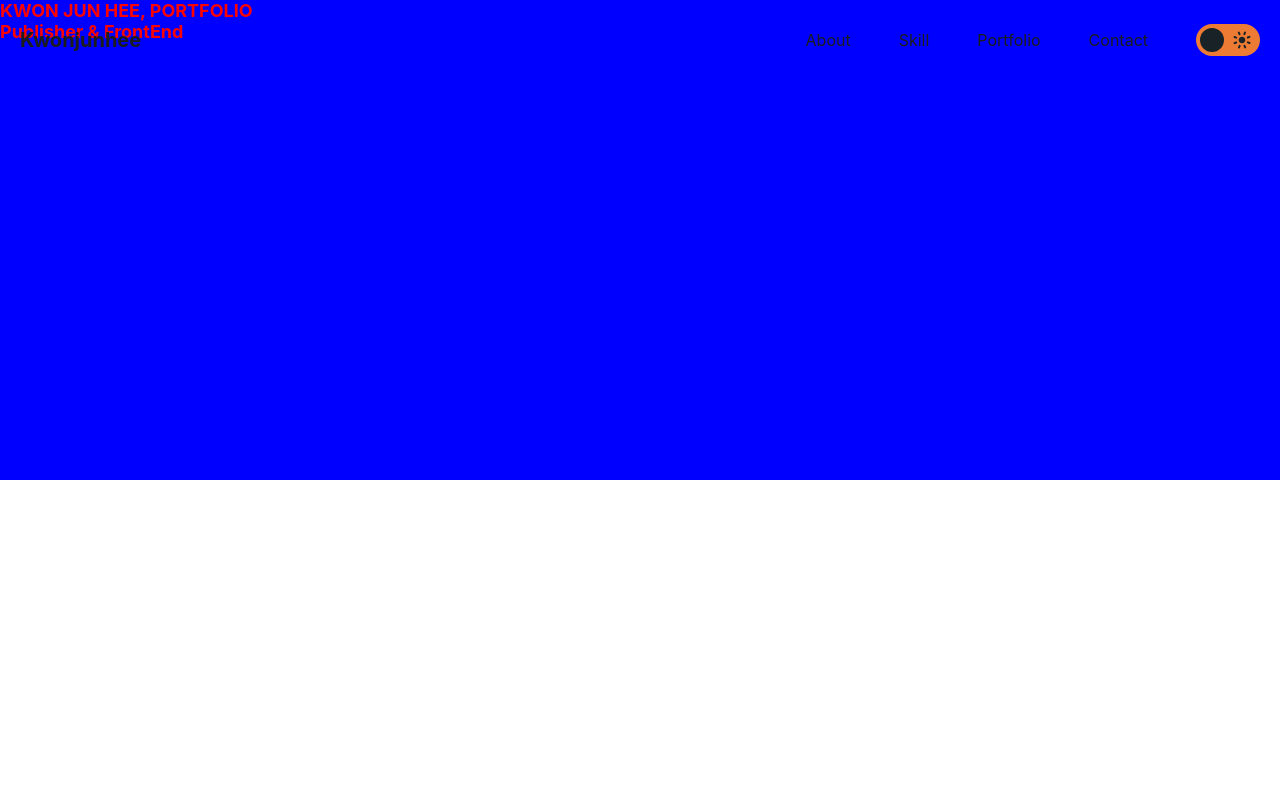
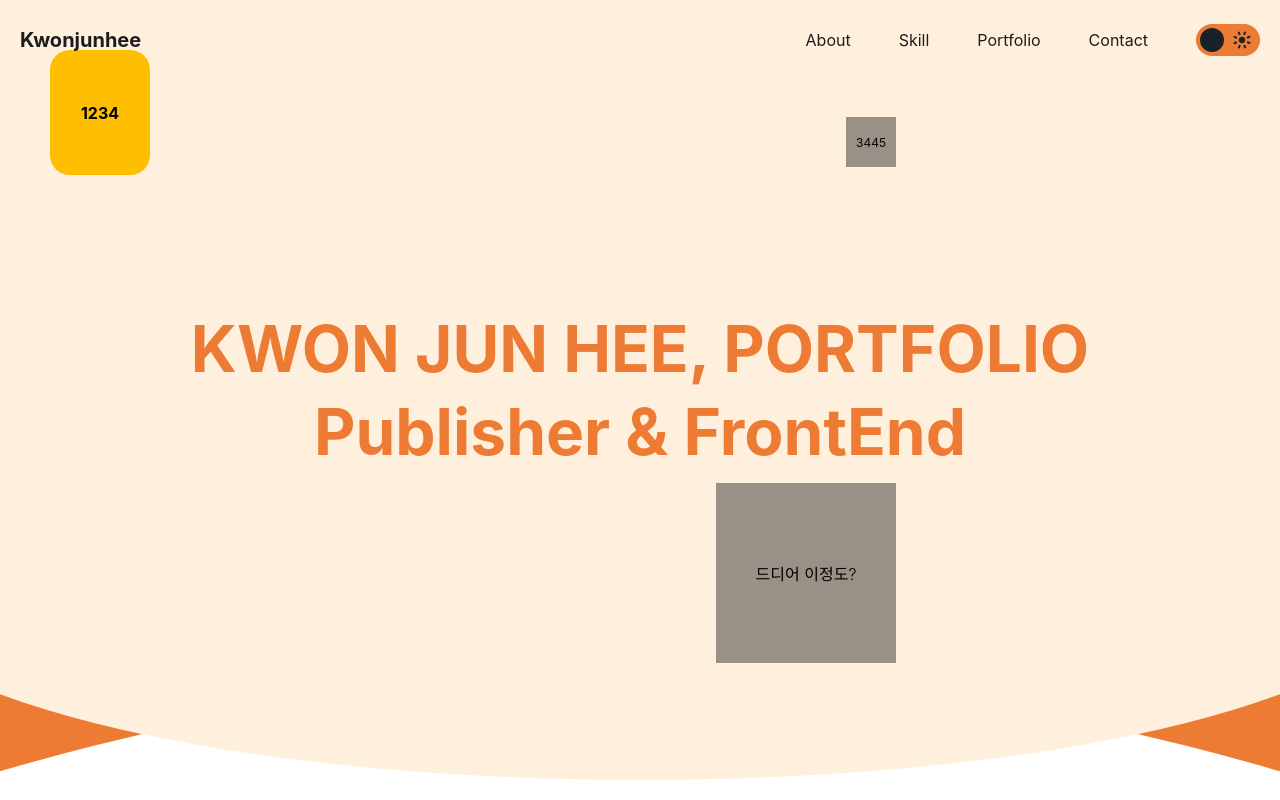
Before and after one commit to kjhto46/nextPortfolio, a Next.js app: page / in a window 1280 px wide. Built offline with nearby package versions, Linux system fonts and the light colour scheme; no server answers; the database is empty.

Commit message:
react Hook으로 기능 구현 성공

```diff
--- a/app/_mixins.scss
+++ b/app/_mixins.scss
@@ -1,3 +1,9 @@
+@mixin tablet {
+   @media (max-width: 1024px) {
+      @content;
+   }
+}
+
 @mixin mobile {
    @media (max-width: 768px) {
       @content;
--- a/app/common/css/Header.module.scss
+++ b/app/common/css/Header.module.scss
@@ -1,17 +1,19 @@
 .header {
-  position: fixed; left: 0; right: 0; top: 0; height: var(--header-height-);
+  position: fixed; left: 0; right: 0; top: 0; height: var(--header-height-); z-index:8000;
 
   > div { display: flex; justify-content: space-between; align-items: center; width: 100%; max-width: 1600px; margin: 0 auto; }
-  h1 a { display: flex; justify-content: center; align-items: center; height: var(--header-height-); font-size: 20px; color:var(--font-color01); }
+  h1 a { display: flex; justify-content: center; align-items: center; height: var(--header-height-); font-size: 20px; color: var(--font-color01); }
+  nav {
+    display: flex; justify-content: flex-end; align-items: center;
 
-  nav {display:flex; justify-content: flex-end; align-items: center;
-   ul {display:flex; align-items:center;
-      li a {padding:0 24px; line-height:var(--header-height-); font-size:16px; color:var(--font-color01);}
-   }
-   }
+    ul {
+      display: flex; align-items: center;
 
+      li a { padding: 0 24px; line-height: var(--header-height-); font-size: 16px; color: var(--font-color01); }
+    }
+  }
   .colorModeBtn {
-    position: relative; display: flex; width: 64px; height: 32px; margin:0 0 0 24px; padding: 4px; background: var(--colorModeBtnBg); border-radius: 16px; transition: background 0.3s linear; cursor: pointer;
+    position: relative; display: flex; width: 64px; height: 32px; margin: 0 0 0 24px; padding: 4px; background: var(--colorModeBtnBg); border-radius: 16px; transition: background 0.3s linear; cursor: pointer;
 
     span { position: absolute; top: calc(50% - 12px); display: block; width: 24px; height: 24px; border-radius: 100%; background: var(--colorModeBtnColor); transition: left 0.3s linear; z-index: 2; }
     svg {
--- a/app/common/css/globals.scss
+++ b/app/common/css/globals.scss
@@ -1,3 +1,4 @@
+@charset "utf-8";
 
 /*============================================================================================================
     리셋
@@ -66,3 +67,19 @@ img,svg {width:auto; max-width:100%;}
 :root {
     --header-height-:80px;
  }
+
+section {
+    position: relative;
+    width: 100%;
+    height: 100vh;
+    overflow: hidden;
+    display: flex;
+    justify-content: center;
+    align-items: center;
+  }
+
+  svg {width:auto; max-width:100%;}
+
+  section .overflow {display:flex; align-items:center; justify-content:flex-start; width:200px; height:200px; border:1px solid #ddd; border-radius:50%;}
+
+  section .logo01 {position:absolute; left:15%; bottom:30%; width:60px; height:60px;}
--- /dev/null
+++ b/app/common/css/main.scss
@@ -0,0 +1,19 @@
+.section01 {
+  position: relative; height: 780px; background: #ed7b34; overflow: hidden;
+
+  &::before { content: ""; position: absolute; left: 50%; bottom: 0; transform: translateX(-50%); width: 120vw; height: 120vw; background: #fff0de; border-radius: 100% / 25%; z-index: 2; }
+  &::after { content: ""; position: absolute; left: 50%; top: calc(100% - 8vw); transform: translateX(-50%); width: 350vw; height: 350vw; background: var(--colorf-0); border-radius: 100%; z-index: 1; }
+  .txtArea { position: absolute; left: 50%; top: 50%; transform: translate(-50%, -50%); width:100%; max-width:1440px; padding:0 20px; text-align: center; z-index: 5;
+   h2 {position:relative; display:inline-block; font-size:64px; line-height:1.3; color:#ED7B34;}
+}
+  .mover {
+    position: absolute; user-select: none; cursor: grab; z-index: 20;
+
+    img { -webkit-user-select: none; -khtml-user-select: none; -moz-user-select: none; -o-user-select: none; user-select: none; }
+    &:active { cursor: grabbing; }
+
+    &.mover01 {left: 50px; top: 50px; display: flex; justify-content: center; align-items: center; width: 100px; height: 125px; font-weight: bold; font-size: 16px; background: #febf00; border-radius: 20px;}
+    &.mover02 { right: 30%; top: 15%; display: flex; justify-content: center; align-items: center; width: 50px; height: 50px; background: rgba(0, 0, 0, 0.4); }
+    &.mover03 { right: 30%; bottom: 15%; display: flex; justify-content: center; align-items: center; width: 180px; height: 180px; font-weight: 300; font-size: 16px; background: rgba(0, 0, 0, 0.4); }
+  }
+}
--- a/app/page.js
+++ b/app/page.js
@@ -1,17 +1,23 @@
 import { connectDB } from "@/util/database";
 import classes from "./page.module.scss";
+import "./common/css/main.scss";
+import Section01 from "./section01";
 
 export default async function Home() {
   const client = await connectDB;
   const db = client.db("portfolio");
   let result = await db.collection("post").find().toArray();
+
   return (
-    <main className={`${classes.title} main`}>
-      <article className={`${classes.article01}`}>
-        <h2>KWON JUN HEE, PORTFOLIO</h2>
-        <h2>Publisher & FrontEnd</h2>
-      </article>
-      <article className={`${classes.article02}`}></article>
-    </main>
+    <>
+      <title>안녕하세요?</title>
+      {/* <script src="../js/mainscript.js" defer /> */}
+
+
+      <main className={`${classes.title} main`}>
+        <Section01 />
+        <article className={`${classes.article02}`}></article>
+      </main>
+    </>
   );
 }
--- a/app/page.module.scss
+++ b/app/page.module.scss
@@ -1,16 +1,7 @@
 @import "./mixins";
 
-$color-primary: blue;
+@include tablet() {
+}
 
-.title {
-  background: $color-primary;
+@include mobile() {
 }
-.article01 {
-  height: 60vh;
-  color: #ff0000;
-}
-@include mobile() {
-  .title {
-    background: gray;
-  }
-}
--- /dev/null
+++ b/app/section01.js
@@ -0,0 +1,84 @@
+"use client";
+import { useEffect, useRef } from "react";
+
+export default function Section01() {
+  const section01 = useRef(null);
+
+  // 이전 스크립트의 동작을 담당하는 useEffect Hook
+  useEffect(() => {
+    const handleMouseMove = (e) => {
+      section01.current.querySelectorAll(".layer").forEach((layer) => {
+        const speed = layer.getAttribute("data-speed");
+        const x = (window.innerWidth - e.pageX * speed) / 100;
+        const y = (window.innerHeight - e.pageY * speed) / 100;
+        layer.style.transform = `translateX(${x}px) translateY(${y}px)`;
+      });
+    };
+
+    // Mapping 드래그 컨트롤 함수
+    const draggable = ($targets) => {
+      $targets.forEach(($target) => {
+        let isPress = false,
+          prevPosX = 0,
+          prevPosY = 0;
+
+        const start = (e) => {
+          prevPosX = e.clientX;
+          prevPosY = e.clientY;
+          isPress = true;
+        };
+
+        const move = (e) => {
+          if (!isPress) return;
+          const posX = prevPosX - e.clientX;
+          const posY = prevPosY - e.clientY;
+          prevPosX = e.clientX;
+          prevPosY = e.clientY;
+          $target.style.left = $target.offsetLeft - posX + "px";
+          $target.style.top = $target.offsetTop - posY + "px";
+        };
+
+        const end = () => {
+          isPress = false;
+        };
+
+        $target.addEventListener("mousedown", start);
+        $target.addEventListener("mouseup", end);
+        window.addEventListener("mousemove", move);
+
+        return () => {
+          $target.removeEventListener("mousedown", start);
+          $target.removeEventListener("mouseup", end);
+          window.removeEventListener("mousemove", move);
+        };
+      });
+    };
+
+    // 이 조건문은 section01 ref 객체가 DOM 요소를 참조할 경우에만 실행됩니다.
+    if (section01.current) {
+      section01.current.addEventListener("mousemove", handleMouseMove);
+      draggable(section01.current.querySelectorAll(".mover"));
+    }
+
+    return () => {
+      section01.current.removeEventListener("mousemove", handleMouseMove);
+    };
+  }, []);
+
+  return (
+    <section ref={section01} id="section01" className="section01">
+      <div className="txtArea">
+        <h2>KWON JUN HEE, PORTFOLIO <br/>Publisher & FrontEnd</h2>
+      </div>
+        <div className="mover mover01 layer" data-speed="-6">
+          1234
+        </div>
+        <div className="mover mover02 layer" data-speed="8">
+          3445
+        </div>
+        <div className="mover mover03 layer" data-speed="-12">
+          드디어 이정도?
+        </div>
+    </section>
+  );
+}
--- a/package.json
+++ b/package.json
@@ -12,7 +12,8 @@
     "mongodb": "^5.7.0",
     "next": "13.2.4",
     "react": "18.2.0",
-    "react-dom": "18.2.0"
+    "react-dom": "18.2.0",
+    "react-helmet": "^6.1.0"
   },
   "devDependencies": {
     "sass": "^1.63.6"
```
Also changed, not shown: 1 other file (tests, documents, lock files or other folders).
